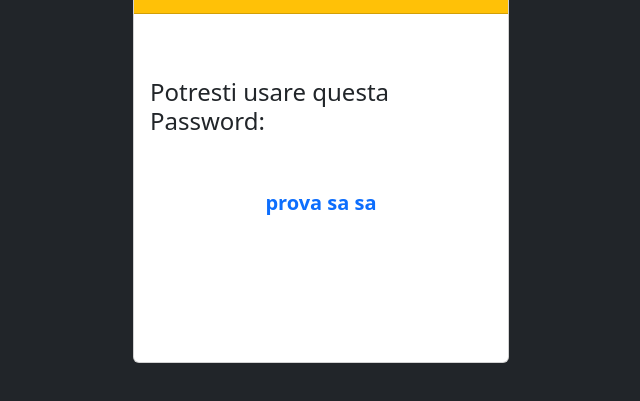
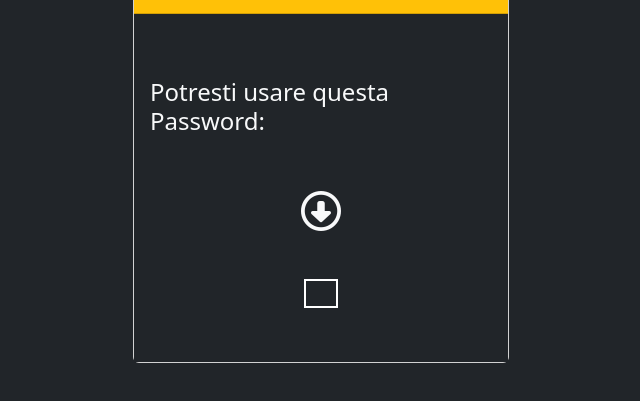
Before and after one commit to raffaele-catalano/js-pwdgen-wannabe, a plain HTML site: page index.html in a window 1280 px wide. Shown: the part 137-538 px from the top of the page, without its empty margins (319-959 px from the left). Drawn offline with nearby package versions, Linux system fonts and the light colour scheme.

Commit message:
aesthetic fix

```diff
--- a/assets/css/style.css
+++ b/assets/css/style.css
@@ -2,3 +2,8 @@
     height: 500px;
     width: 400px;
 }
+
+#output {
+    border: 2px solid white;
+    padding: 10px 15px 15px 15px;
+}
--- a/index.html
+++ b/index.html
@@ -6,6 +6,8 @@
     <meta charset="UTF-8">
     <meta http-equiv="X-UA-Compatible" content="IE=edge">
     <meta name="viewport" content="width=device-width, initial-scale=1.0">
+    <!-- font-awesome -->
+    <link rel='stylesheet' href='https://cdnjs.cloudflare.com/ajax/libs/font-awesome/6.3.0/css/all.min.css' integrity='sha512-SzlrxWUlpfuzQ+pcUCosxcglQRNAq/DZjVsC0lE40xsADsfeQoEypE+enwcOiGjk/bSuGGKHEyjSoQ1zVisanQ==' crossorigin='anonymous'/>
     <!-- bootstrap link  -->
     <link rel='stylesheet' href='https://cdnjs.cloudflare.com/ajax/libs/bootstrap/5.2.3/css/bootstrap.css' integrity='sha512-bR79Bg78Wmn33N5nvkEyg66hNg+xF/Q8NA8YABbj+4sBngYhv9P8eum19hdjYcY7vXk/vRkhM3v/ZndtgEXRWw==' crossorigin='anonymous'/>
     <!-- css style link  -->
@@ -22,9 +24,10 @@
             <div class="card-header bg-warning">
                 <h2 class="text-center fw-bold">Password Generator Wannabe!</h2>
             </div>
-            <div class="card-body d-flex flex-column align-items-center">
-                <h4 class="py-5">Potresti usare questa Password:</h4>
-                <h5 class="fw-bold text-primary">prova sa sa</h5>
+            <div class="card-body d-flex flex-column align-items-center bg-dark">
+                <h4 class="py-5 text-light">Potresti usare questa Password:</h4>
+                <i class="fa-regular fa-circle-down text-light fs-1 pb-5"></i>
+                <h5 id="output" class="fw-bold text-warning"></h5>
             </div>
         </div>
     </div>
```
